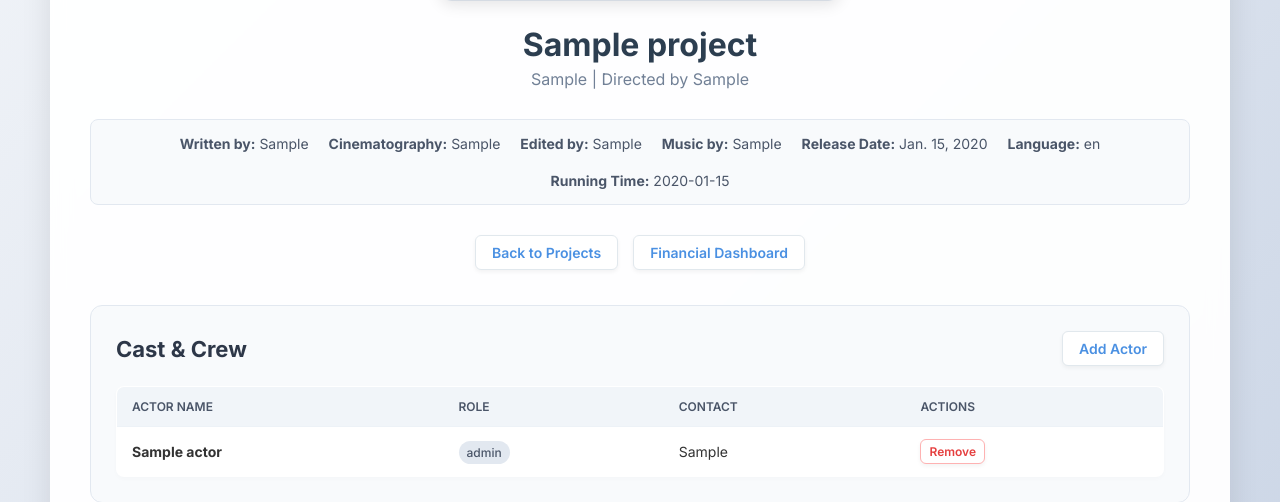
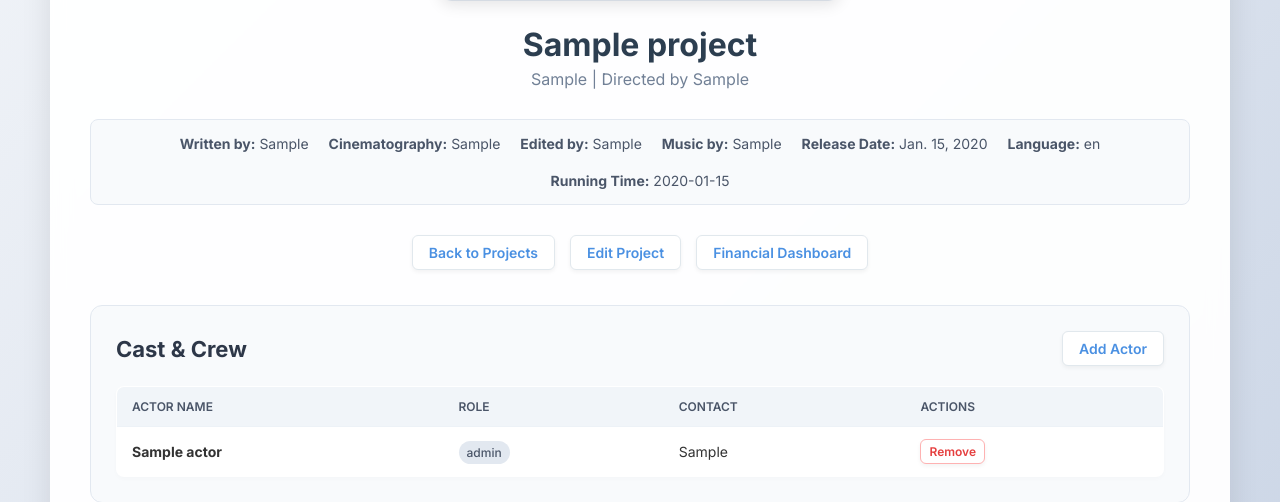
Before and after one commit to josephmathew18/Film-Production-Manager, a Django app: page /project/1/ in a window 1280 px wide. Shown: the part 379-881 px from the top of the page. Run offline with Django 5.2, Linux system fonts and the light colour scheme; a user stored in the database is signed in; tables that the repository leaves empty hold one stand-in row (values such as "Sample post"); grey boxes marked "Sample" are stand-in pictures.

Commit message:
Redirect to project details after creation and add Edit Project button

```diff
--- a/project/app/views.py
+++ b/project/app/views.py
@@ -155,7 +155,7 @@ def home(request):
 @allowed_users(['admin'])
 def add_project(request):
     if request.method == 'POST':
-        Project.objects.create(
+        project = Project.objects.create(
             user=request.user,
             title=request.POST['title'],
             genre=request.POST['genre'],
@@ -171,7 +171,7 @@ def add_project(request):
             language=request.POST.get('language'),
             running_time=request.POST.get('running_time')
         )
-        return render(request, 'add_project.html', {'success': True})
+        return redirect(f'/project/{project.id}/')
 
     return render(request, 'add_project.html')
 
--- a/project/templates/add_project.html
+++ b/project/templates/add_project.html
@@ -150,9 +150,6 @@
         <form method="post" enctype="multipart/form-data">
             {% csrf_token %}
 
-            {% if success %}
-            <div class="success-msg"> Project added successfully!</div>
-            {% endif %}
 
             <input type="text" name="title" placeholder="Project Title" required>
             <input type="text" name="genre" placeholder="Genre" required>
--- a/project/templates/project_details.html
+++ b/project/templates/project_details.html
@@ -170,6 +170,9 @@
 
     <div class="top-bar">
         <a href="/home/" class="action-btn"> Back to Projects</a>
+        {% if request.user.userprofile.role == 'admin' or request.user.is_superuser %}
+        <a href="/update/{{ project.id }}/" class="action-btn"> Edit Project</a>
+        {% endif %}
         <a href="/dashboard/" class="action-btn"> Financial Dashboard</a>
     </div>
 
```
